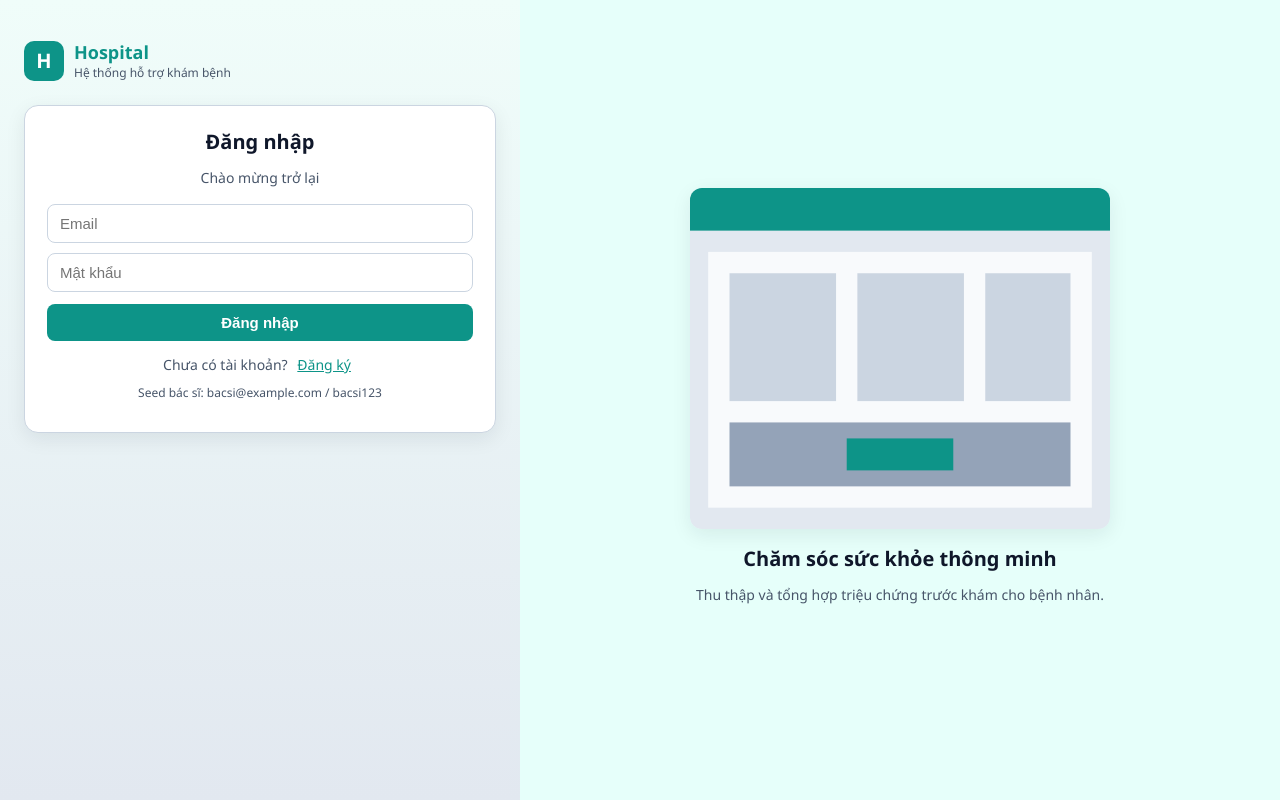
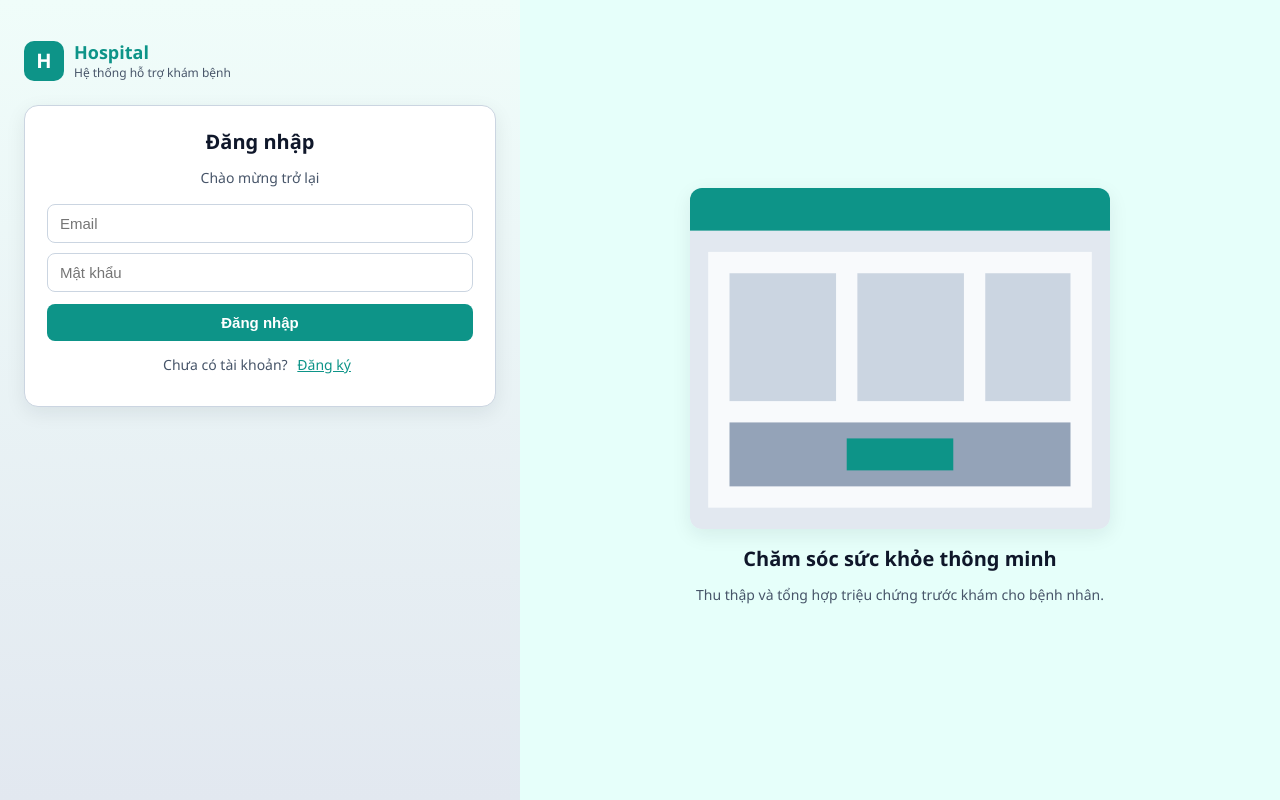
Before and after one commit to Bin102-coder/Hospital-Support, a React app in the folder frontend/: page /login in a window 1280 px wide. Built offline with nearby package versions, Linux system fonts and the light colour scheme; no server answers; the HTML template or start-up script is replaced by a standard one.

Commit message:
sua lai frontend

```diff
--- a/frontend/src/pages/Login.jsx
+++ b/frontend/src/pages/Login.jsx
@@ -144,9 +144,6 @@ export default function Login() {
             </button>
           </p>
           {loi && <div className="alert alert-danger">{loi}</div>}
-          <p className="muted center" style={{ marginTop: 8, fontSize: 12 }}>
-            Seed bác sĩ: bacsi@example.com / bacsi123
-          </p>
         </div>
       </div>
       <div className="login-right">
```
